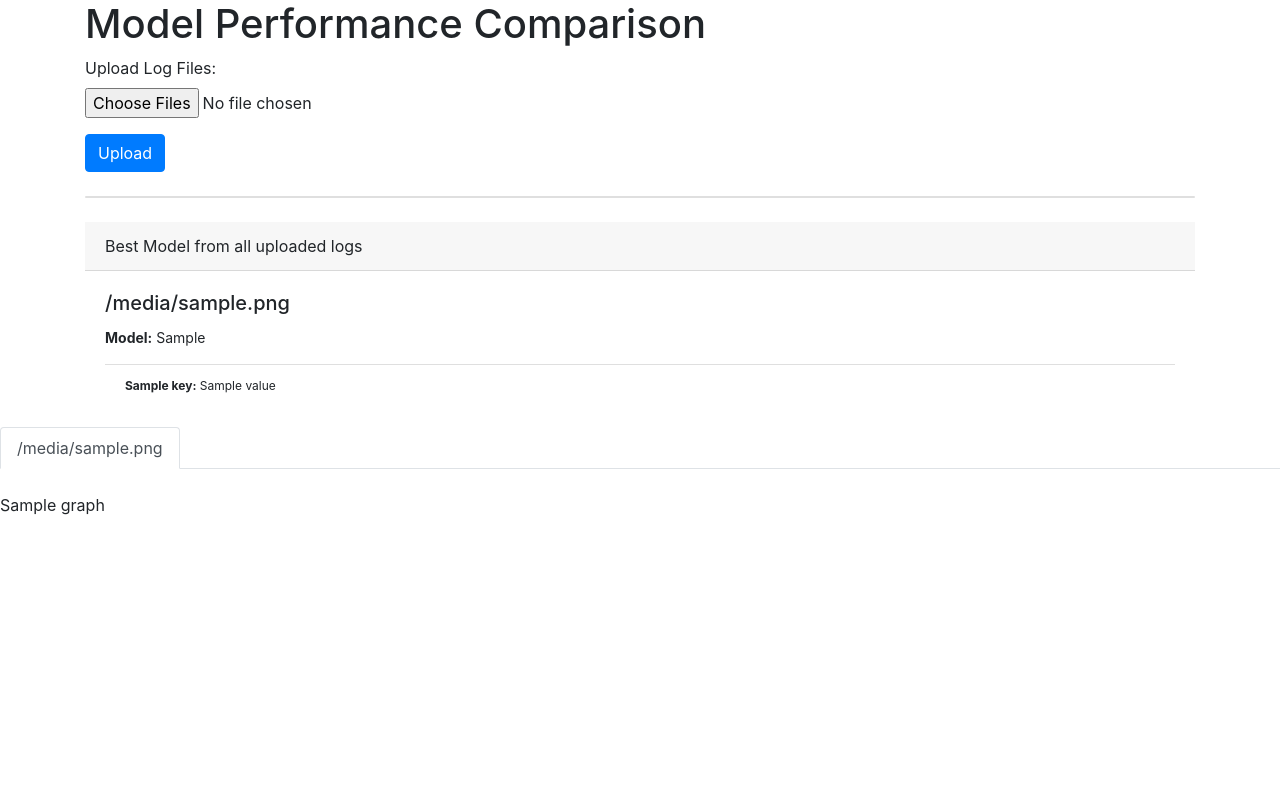
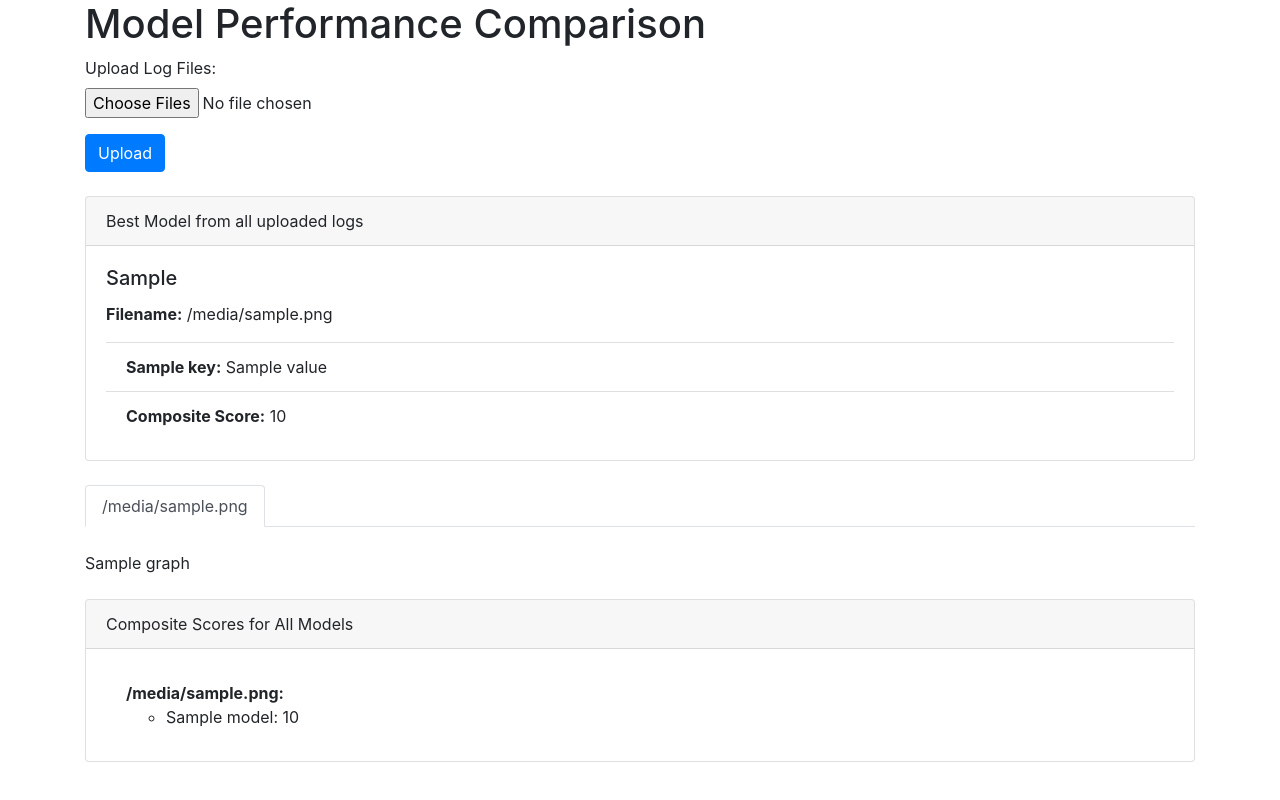
Before and after one commit to gawain-git-code/perf_log_viewer, a Flask app: template templates/index.html in a window 1280 px wide. Run offline with Flask 3, Linux system fonts and the light colour scheme; the template is opened without the code that fills it: most values are stand-ins (such as "Sample title", 1, 10 or a date in 2020); some libraries are stand-ins or nearby versions.

Commit message:
fix bugs and improve composite scores

```diff
--- a/app.py
+++ b/app.py
@@ -45,7 +45,7 @@ def parse_log(log_content):
             except ValueError:
                 print(f"Failed to parse Standard SQN from line: {line}")
                 continue
-        if 'Max Drawdown' in line and ': ' in line:
+        if 'Max Drawdown Period' not in line and 'Max Drawdown' in line and ': ' in line:
             try:
                 models[current_model]['Max Drawdown'] = float(line.split(': ')[1].replace('%', ''))
             except ValueError:
@@ -57,7 +57,7 @@ def parse_log(log_content):
             except ValueError:
                 print(f"Failed to parse Annualized/Normalized Return from line: {line}")
                 continue
-        if 'SQN' in line and ': ' in line:
+        if 'SQN' in line and 'Standard SQN' not in line and ': ' in line:
             try:
                 models[current_model]['SQN'] = float(line.split(': ')[1])
             except ValueError:
@@ -72,9 +72,9 @@ def parse_log(log_content):
 
     return models, date_range
 
-# Function to select the best model
-def select_best_model(df):
-    # Normalize the metrics to calculate the composite score
+# Function to normalize and weight metrics for composite score calculation
+def calculate_composite_score(df, weights):
+    # Normalize the metrics to a 0-1 scale
     df_normalized = df.copy()
     df_normalized['Win Rate'] = df['Win Rate'] / 100  # Normalize percentage to a 0-1 scale
     df_normalized['Profit Factor'] = df['Profit Factor'] / df['Profit Factor'].max()
@@ -86,26 +86,45 @@ def select_best_model(df):
     if 'Sharp Ratio' in df.columns:
         df_normalized['Sharp Ratio'] = df['Sharp Ratio'] / df['Sharp Ratio'].max()
 
-    # Calculate a composite score (simple average in this example)
-    metrics = ['Win Rate', 'Profit Factor', 'Standard SQN', 'Max Drawdown', 'Annualized/Normalized Return']
+    # Calculate the composite score as the weighted sum of the normalized metrics
+    composite_score = (df_normalized * weights).sum(axis=1)
+    return composite_score
+
+# Function to select the best model
+def select_best_model(df):
+    # Define weights for each metric
+    weights = {
+        'Win Rate': 1,
+        'Profit Factor': 1,
+        'Max Drawdown': 1.5,
+        'Standard SQN': 1.0,
+        'Annualized/Normalized Return': 2.0
+    }
     if 'SQN' in df.columns:
-        metrics.append('SQN')
+        weights['SQN'] = 3.0
     if 'Sharp Ratio' in df.columns:
-        metrics.append('Sharp Ratio')
+        weights['Sharp Ratio'] = 2.0
 
-    df_normalized['Composite Score'] = df_normalized[metrics].mean(axis=1)
+    # Normalize weights so they sum to 1
+    total_weight = sum(weights.values())
+    weights = {k: v / total_weight for k, v in weights.items()}
+
+    # Calculate composite score
+    composite_score = calculate_composite_score(df, weights)
 
     # Select the model with the highest composite score
-    best_model = df_normalized['Composite Score'].idxmax()
+    best_model = composite_score.idxmax()
     best_model_metrics = df.loc[best_model].copy()
-    best_model_metrics['Composite Score'] = df_normalized.loc[best_model, 'Composite Score']
+    best_model_metrics['Composite Score'] = composite_score[best_model]
 
-    return best_model, best_model_metrics
+    return best_model, best_model_metrics, composite_score
 
 # Route to handle file upload and display the results
 @app.route('/', methods=['GET', 'POST'])
 def index():
     best_overall_model_info = None
+    all_composite_scores = []
+    model_scores = {}
     if request.method == 'POST':
         log_files = request.files.getlist('logfiles')
         results = []
@@ -116,7 +135,17 @@ def index():
             df = pd.DataFrame.from_dict(model_metrics, orient='index')
 
             # Select the best model
-            best_model, best_model_metrics = select_best_model(df)
+            best_model, best_model_metrics, composite_scores = select_best_model(df)
+
+            # Collect all composite scores
+            composite_scores = composite_scores.to_dict()
+            for model, score in composite_scores.items():
+                if model in model_scores:
+                    model_scores[model].append(score)
+                else:
+                    model_scores[model] = [score]
+
+            all_composite_scores.append({'filename': log_file.filename, 'scores': composite_scores, 'best_model': best_model})
 
             # Highlight the best model in the graphs
             colors = ['blue' if model != best_model else 'red' for model in df.index]
@@ -155,17 +184,40 @@ def index():
                 'best_model_metrics': best_model_metrics.to_dict()
             })
 
-            # Store best overall model info
-            if not best_overall_model_info or best_model_metrics['Composite Score'] > best_overall_model_info['best_model_metrics']['Composite Score']:
+        # Calculate the average composite score for each model
+        average_scores = {model: sum(scores)/len(scores) for model, scores in model_scores.items()}
+
+        # Determine the best overall model based on the average composite scores
+        best_overall_model = max(average_scores, key=average_scores.get)
+        best_overall_model_score = average_scores[best_overall_model]
+
+        # Find the best overall model metrics from the logs
+        for result in results:
+            if best_overall_model in result['best_model']:
                 best_overall_model_info = {
-                    'filename': log_file.filename,
-                    'best_model': best_model,
-                    'best_model_metrics': best_model_metrics.to_dict()
+                    'filename': result['filename'],
+                    'best_model': best_overall_model,
+                    'best_model_metrics': result['best_model_metrics'],
+                    'best_model_composite_score': best_overall_model_score
                 }
+                break
 
-        return render_template('index.html', results=results, best_model_info=best_overall_model_info)
+        # sort the all_composite_scores by the scores of each model within each log file and save to all_composite_scores_sorted
+        all_composite_scores_sorted = []
+        for composite_scores in all_composite_scores:
+            scores = composite_scores['scores']
+            sorted_scores = {k: v for k, v in sorted(scores.items(), key=lambda item: item[1], reverse=True)}
+            all_composite_scores_sorted.append({'filename': composite_scores['filename'], 'scores': sorted_scores, 'best_model': composite_scores['best_model']})
 
-    return render_template('index.html', results=[], best_model_info=best_overall_model_info)
+        # check if all_composite_scores_sorted is equal to all_composite_scores
+        for i, composite_scores in enumerate(all_composite_scores_sorted):
+            if composite_scores != all_composite_scores[i]:
+                print("all_composite_scores_sorted is not equal to all_composite_scores")
+                break
+
+        return render_template('index.html', results=results, best_model_info=best_overall_model_info, all_composite_scores=all_composite_scores_sorted, best_overall_model=best_overall_model)
+
+    return render_template('index.html', results=[], best_model_info=best_overall_model_info, all_composite_scores=[], best_overall_model=None)
 
 if __name__ == '__main__':
     app.run(debug=True)
--- a/templates/index.html
+++ b/templates/index.html
@@ -13,6 +13,9 @@
         .plot-container {
             width: 100%;
         }
+        .highlight {
+            background-color: #ffdd57; /* Highlight color for best model */
+        }
     </style>
 </head>
 <body>
@@ -26,17 +29,18 @@
             <button type="submit" class="btn btn-primary">Upload</button>
         </form>
         {% if best_model_info %}
-            <div class="card mb-4" style="font-size: 16px;"></div>
+            <div class="card mb-4">
                 <div class="card-header">
                     Best Model from all uploaded logs
                 </div>
                 <div class="card-body">
-                    <h5 class="card-title">{{ best_model_info.filename }}</h5>
-                    <p class="card-text" style="font-size: 14px;"><strong>Model:</strong> {{ best_model_info.best_model }}</p>
+                    <h5 class="card-title">{{ best_model_info.best_model }}</h5>
+                    <p class="card-text"><strong>Filename:</strong> {{ best_model_info.filename }}</p>
                     <ul class="list-group list-group-flush">
                         {% for key, value in best_model_info.best_model_metrics.items() %}
-                            <li class="list-group-item" style="font-size: 12px;"><strong>{{ key }}:</strong> {{ value }}</li>
+                            <li class="list-group-item"><strong>{{ key }}:</strong> {{ value }}</li>
                         {% endfor %}
+                        <li class="list-group-item"><strong>Composite Score:</strong> {{ best_model_info.best_model_composite_score }}</li>
                     </ul>
                 </div>
             </div>
@@ -57,6 +61,27 @@
                 {% endfor %}
             </div>
         {% endif %}
+        {% if all_composite_scores %}
+            <div class="card mt-4">
+                <div class="card-header">
+                    Composite Scores for All Models
+                </div>
+                <div class="card-body">
+                    <ul class="list-group list-group-flush">
+                        {% for log in all_composite_scores %}
+                            <li class="list-group-item">
+                                <strong>{{ log.filename }}:</strong>
+                                <ul>
+                                    {% for model, score in log.scores.items() %}
+                                        <li class="{% if model == log.best_model %}highlight{% endif %}">{{ model }}: {{ score }}</li>
+                                    {% endfor %}
+                                </ul>
+                            </li>
+                        {% endfor %}
+                    </ul>
+                </div>
+            </div>
+        {% endif %}
     </div>
     <script src="https://code.jquery.com/jquery-3.2.1.slim.min.js"></script>
     <script src="https://cdnjs.cloudflare.com/ajax/libs/popper.js/1.11.0/umd/popper.min.js"></script>
```
